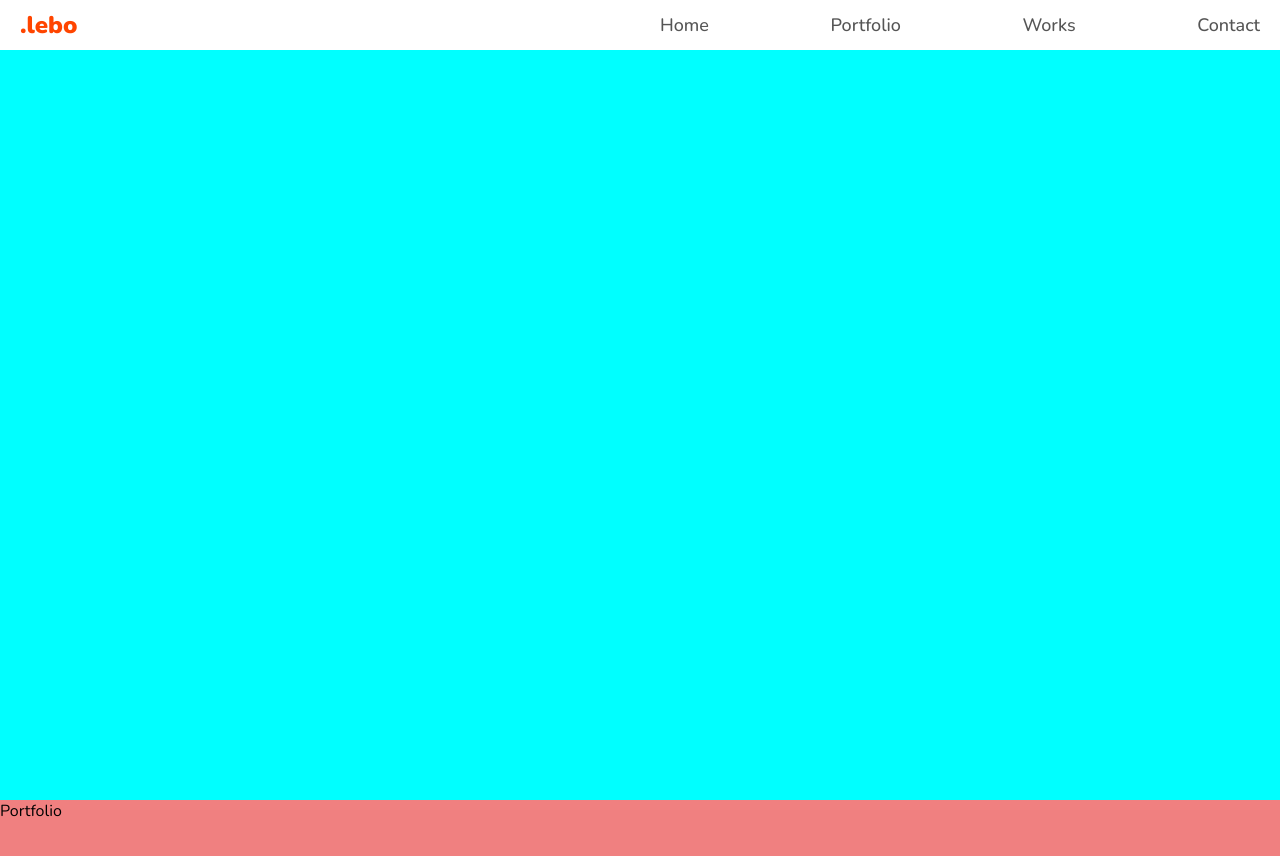
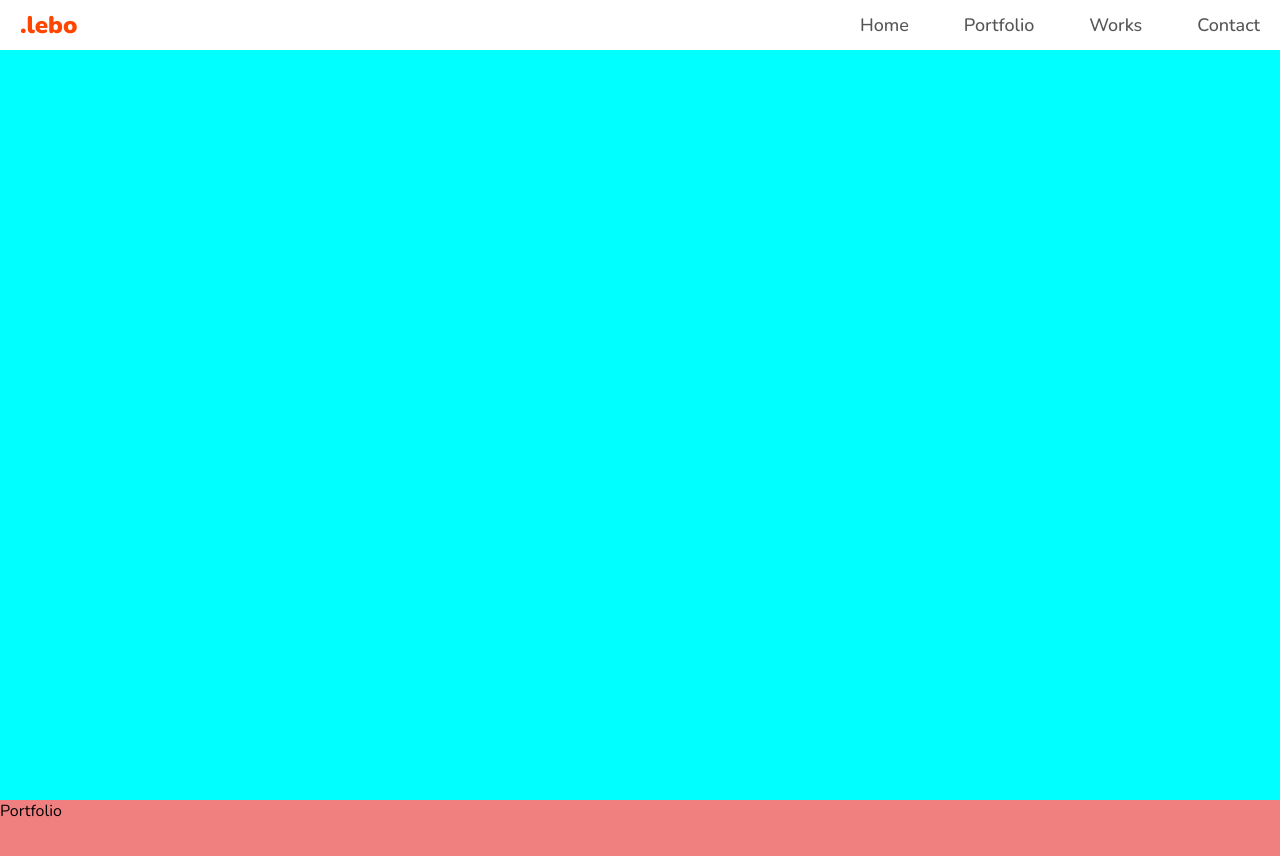
Before and after one commit to tafitahery/portfolio-perso, a React (Create React App) app: page / in a window 1280 px wide. Shown: the top 856 px of the page. Built offline with nearby package versions, Linux system fonts and the light colour scheme.

Commit message:
Modification NavBar

```diff
--- a/src/components/navbar/navbar.scss
+++ b/src/components/navbar/navbar.scss
@@ -14,7 +14,7 @@
     width: 100%;
 
     .logo {
-      flex: 1;
+      flex: 2;
       font-weight: 900;
       font-size: 24px;
       color: orangered;
```
